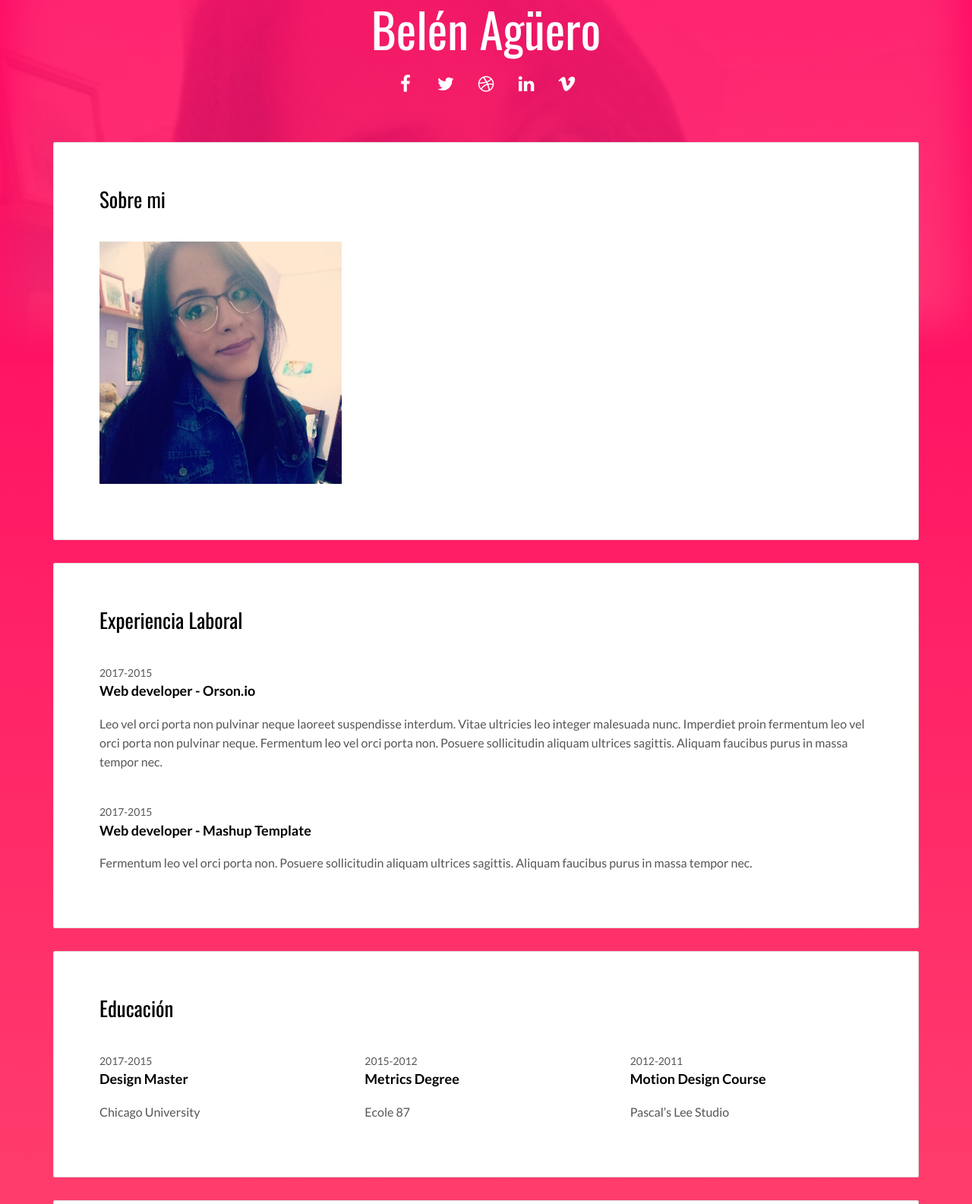
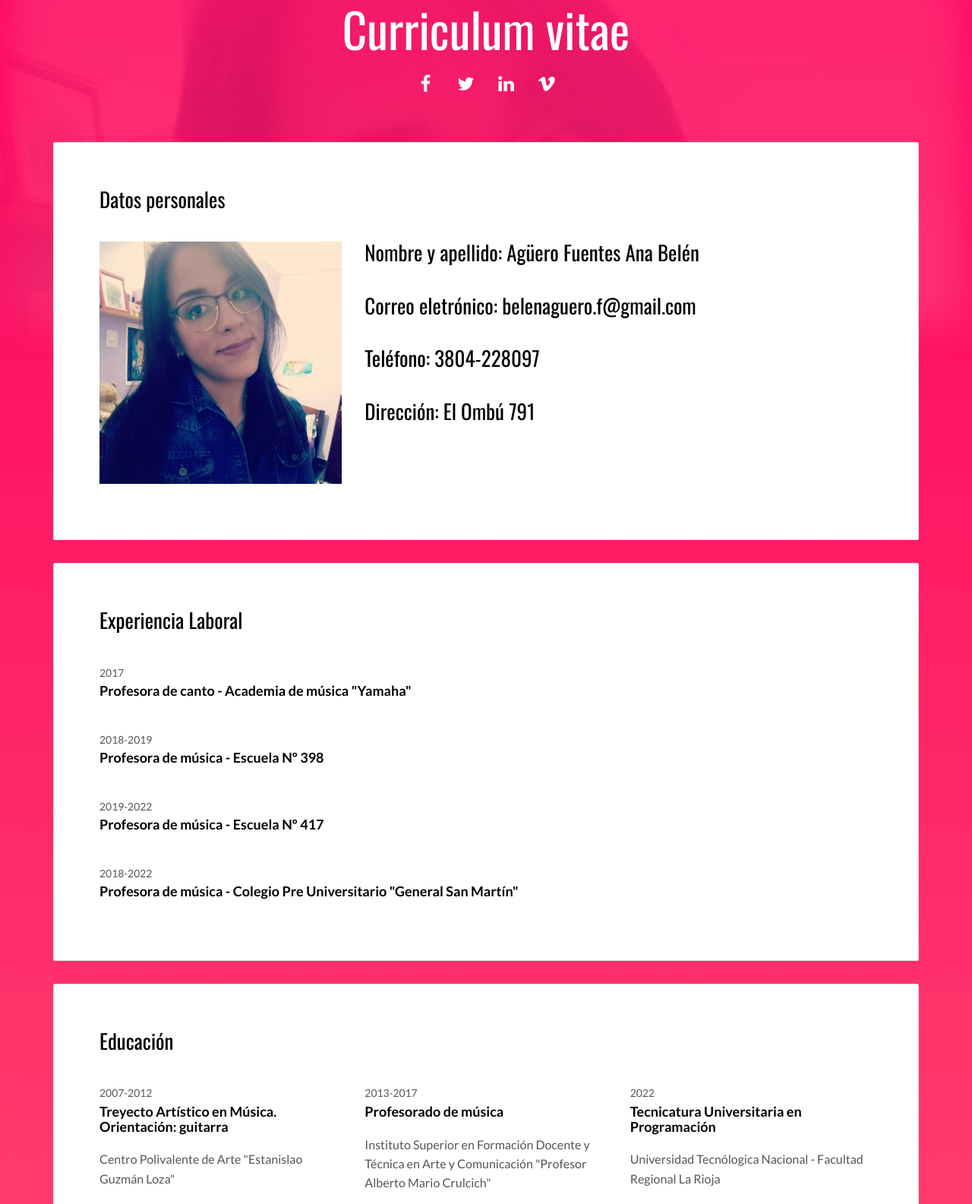
Before and after one commit to Belunna/Belunna.github.io, a plain HTML site: page index.html in a window 1280 px wide. Shown: the part 82-1667 px from the top of the page at 76% size. Drawn offline with nearby package versions, Linux system fonts and the light colour scheme.

Commit message:
Actualización de info

```diff
--- a/index.html
+++ b/index.html
@@ -27,16 +27,13 @@
 <main class="content-wrapper">
   <header class="white-text-container section-container">
     <div class="text-center">
-      <h1>Belén Agüero</h1>
+      <h1>Curriculum vitae</h1>
       <p>
         <a class="fa-icon fa-icon-2x" href="https://facebook.com/" title="">
           <i class="fa fa-facebook"></i>
         </a>
         <a class="fa-icon fa-icon-2x" href="https://twitter.com/" title="">
           <i class="fa fa-twitter"></i>
-        </a>
-        <a class="fa-icon fa-icon-2x" href="https://dribbble.com/" title="">
-          <i class="fa fa-dribbble"></i>
         </a>
         <a class="fa-icon fa-icon-2x" href="https://www.linkedin.com/" title="">
           <i class="fa fa-linkedin"></i>
@@ -58,15 +55,17 @@
 
         <div class="card">
           <div class="card-block">
-            <h2>Sobre mi</h2>
+            <h2>Datos personales</h2>
             <div class="row">
               <div class="col-md-4">
                 <p><img src="./assets/belén.jpeg" class="img-responsive" alt=""></p>
               </div>
               <div class="col-md-8">
 
-              <p></p>
-              <p></p>
+              <h2>Nombre y apellido: Agüero Fuentes Ana Belén<h2>
+              <h2>Correo eletrónico: belenaguero.f@gmail.com<h2>
+              <h2>Teléfono: 3804-228097<h2>
+              <h2>Dirección: El Ombú 791<h2>
 
               </div>
             </div>
@@ -77,18 +76,23 @@
           <div class="card-block">
             <h2>Experiencia Laboral</h2>
             <div class="work-experience">
-              <small class="date">2017-2015</small>
-              <h3 class="h5 date-title">Web developer - <a href="http://en.orson.io" title="Create professionnal website">Orson.io</a></h3>
-
-
-              <p>Leo vel orci porta non pulvinar neque laoreet suspendisse interdum. Vitae ultricies leo integer malesuada nunc. Imperdiet proin fermentum leo vel orci porta non pulvinar neque. Fermentum leo vel orci porta non. Posuere sollicitudin aliquam ultrices sagittis. Aliquam faucibus purus in massa tempor nec.</p>
+              <small class="date">2017</small>
+              <h3 class="h5 date-title">Profesora de canto - <a href="http://en.orson.io" title="Create professionnal website">Academia de música "Yamaha"</a></h3>
             </div>
 
             <div class="work-experience">
-              <small class="date">2017-2015</small>
-              <h3 class="h5 date-title">Web developer - <a href="http://mashup-template.com" title="">Mashup Template</a></h3>
+              <small class="date">2018-2019</small>
+              <h3 class="h5 date-title">Profesora de música - <a href="http://en.orson.io" title="Create professionnal website">Escuela Nº 398</a></h3>
+            </div>
 
-              <p>Fermentum leo vel orci porta non. Posuere sollicitudin aliquam ultrices sagittis. Aliquam faucibus purus in massa tempor nec.</p>
+            <div class="work-experience">
+              <small class="date">2019-2022</small>
+              <h3 class="h5 date-title">Profesora de música - <a href="http://mashup-template.com" title="">Escuela Nº 417</a></h3>
+            </div>
+
+            <div class="work-experience">
+              <small class="date">2018-2022</small>
+              <h3 class="h5 date-title">Profesora de música - <a href="http://mashup-template.com" title="">Colegio Pre Universitario "General San Martín"</a></h3>
             </div>
           </div>
         </div>
@@ -100,24 +104,24 @@
             <div class="row">
               <div class="col-md-4">
                 <div class="education-experience">
-                  <small class="date">2017-2015</small>
-                  <h3 class="h5 date-title">Design Master</h3>
-                  <p>Chicago University</p>
+                  <small class="date">2007-2012</small>
+                  <h3 class="h5 date-title">Treyecto Artístico en Música. Orientación: guitarra</h3>
+                  <p>Centro Polivalente de Arte "Estanislao Guzmán Loza"</p>
                 </div>
 
               </div>
               <div class="col-md-4">
                 <div class="education-experience">
-                  <small class="date">2015-2012</small>
-                  <h3 class="h5 date-title">Metrics Degree</h3>
-                  <p>Ecole 87</p>
+                  <small class="date">2013-2017</small>
+                  <h3 class="h5 date-title">Profesorado de música</h3>
+                  <p>Instituto Superior en Formación Docente y Técnica en Arte y Comunicación "Profesor Alberto Mario Crulcich"</p>
                 </div>
               </div>
               <div class="col-md-4">
                 <div class="education-experience">
-                  <small class="date">2012-2011</small>
-                  <h3 class="h5 date-title">Motion Design Course</h3>
-                  <p>Pascal’s Lee Studio</p>
+                  <small class="date">2022</small>
+                  <h3 class="h5 date-title">Tecnicatura Universitaria en Programación</h3>
+                  <p>Universidad Tecnólogica Nacional - Facultad Regional La Rioja</p>
                 </div>
               </div>
             </div>
@@ -196,9 +200,6 @@
           <a class="fa-icon fa-icon-2x" href="https://twitter.com/" title="">
             <i class="fa fa-twitter"></i>
           </a>
-          <a class="fa-icon fa-icon-2x" href="https://dribbble.com/" title="">
-            <i class="fa fa-dribbble"></i>
-          </a>
           <a class="fa-icon fa-icon-2x" href="https://www.linkedin.com/" title="">
             <i class="fa fa-linkedin"></i>
           </a>
```
